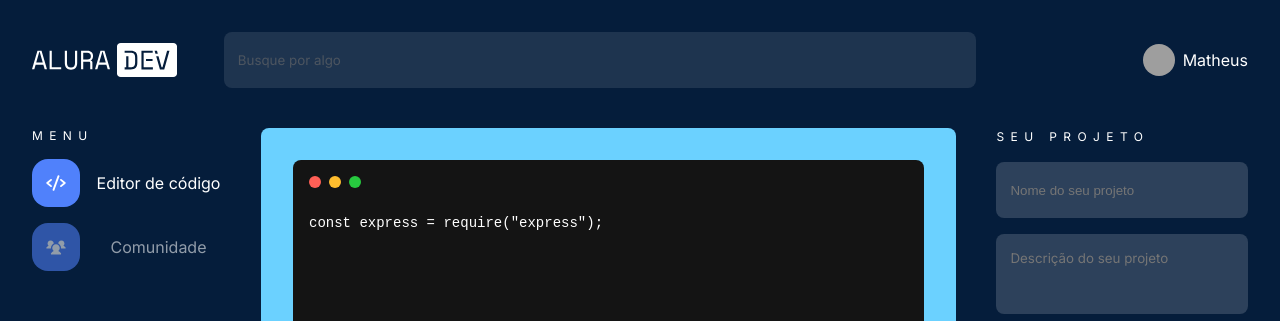
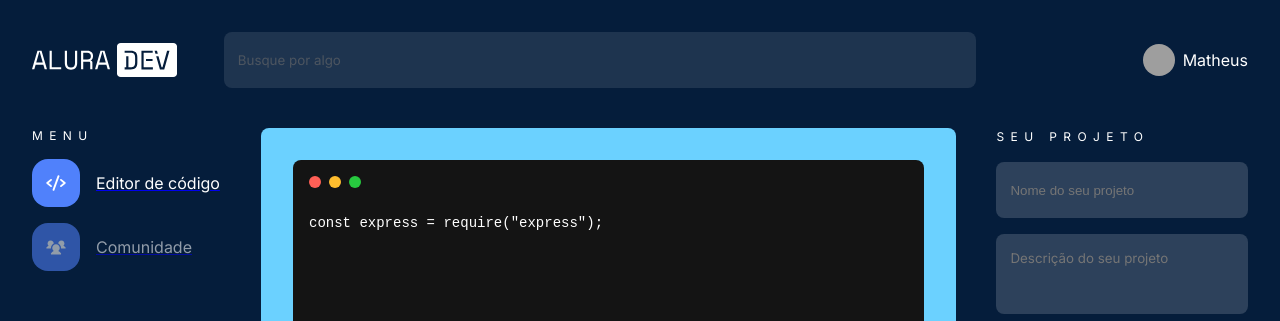
Before and after one commit to matheusgondra/challenger-front-alura, a React (Vite) app: page / in a window 1280 px wide. Shown: the top 321 px of the page. Built offline with nearby package versions, Linux system fonts and the light colour scheme; grey boxes are pictures that could not be loaded.

Commit message:
Adicionando link no menu

```diff
--- a/src/components/MenuNav/index.tsx
+++ b/src/components/MenuNav/index.tsx
@@ -1,5 +1,6 @@
 import { Code, UsersThree } from "phosphor-react";
 import { MenuWrapper } from "./styles";
+import { Link } from "react-router-dom";
 
 export function MenuNav() {
     return (
@@ -8,16 +9,20 @@ export function MenuNav() {
             <nav>
                 <ul>
                     <li>
+								<Link to="/">
 									<div>
 										<Code size={20} color="#FFF" weight="bold" />
 									</div>
 									<span>Editor de código</span>
+								</Link>
                     </li>
                     <li className="off">
+                        <Link to="/comunidade">
 									<div>
 										<UsersThree size={20} color="#FFF" weight="fill" />
 									</div>
 									<span>Comunidade</span>
+								</Link>
                     </li>
                 </ul>
             </nav>
--- a/src/components/MenuNav/styles.ts
+++ b/src/components/MenuNav/styles.ts
@@ -17,8 +17,6 @@ export const MenuWrapper = styled.section`
                 list-style: none;
                 li {
                     display: flex;
-                    align-items: center;
-                    gap: 16px;
                     width: 189px;
                     text-align: center;
                     margin-bottom: 16px;
@@ -28,6 +26,10 @@ export const MenuWrapper = styled.section`
                             background-color: ${({ theme }) => theme.colors.blue[200]};
                         }
                     }
+						  a {
+							display: flex;
+                    	align-items: center;
+							gap: 16px;
 							  div {
 									width: 48px;
 									height: 48px;
@@ -47,6 +49,7 @@ export const MenuWrapper = styled.section`
 									flex: 1;
 							  }
 						  }
+                }
                 .off {
                     opacity: 0.56;
                 }
```
Lines whose indentation alone changed are shown as unchanged.
